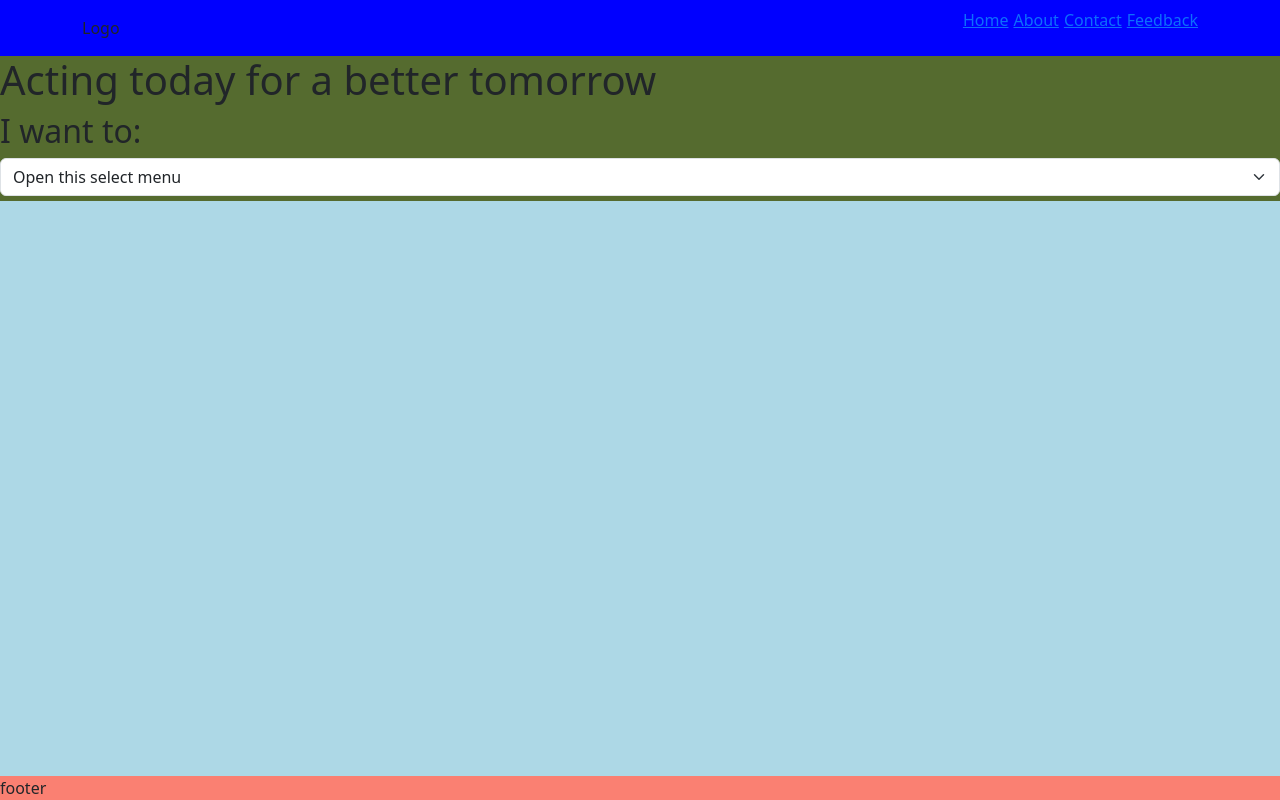
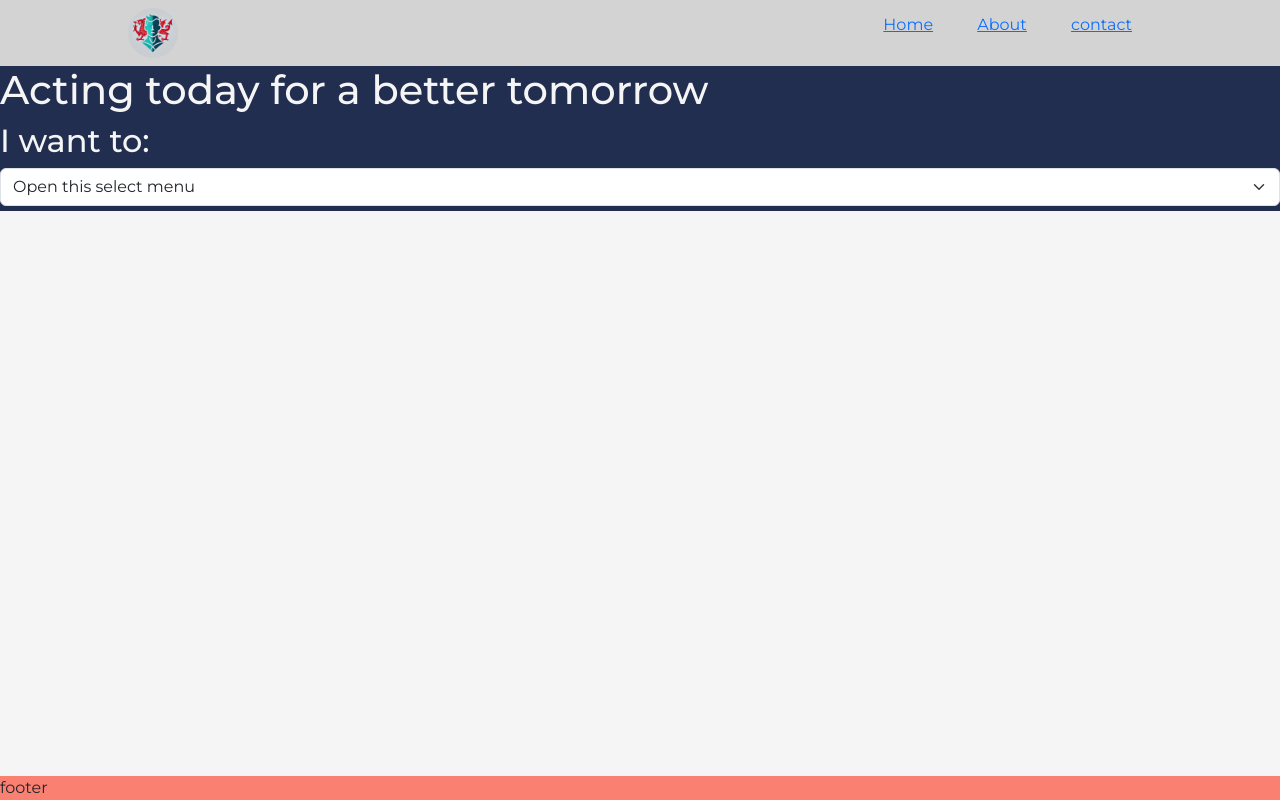
Before and after one commit to CoalTrain1618/practice-web, a plain HTML site: page index.html in a window 1280 px wide. Drawn offline with nearby package versions, Linux system fonts and the light colour scheme.

Commit message:
adjusted header and Nav to look cleaner. Added Logo to header and important Font

```diff
--- a/assets/css/style.css
+++ b/assets/css/style.css
@@ -1,8 +1,11 @@
+@import url('https://fonts.googleapis.com/css2?family=Montserrat:ital,wght@0,100..900;1,100..900&display=swap');
+
 /* Global */
 * {
     margin: 0;
     padding: 0;
     box-sizing: border-box;
+    font-family: "Montserrat", sans-serif;
 }
 
 /* body */
@@ -15,31 +18,41 @@ body {
 
 /* header */
 header {
-    background-color: blue;
-}
-
-.navbar {
+    background-color: lightgray;
     display: flex;
     justify-content: space-between;
     align-items: center;
+    padding: 8px 10%;
 }
 
-#menu {
-    display: flex;
-    list-style-type: none;
-    gap: 5px;
+.logo {
+    height: 50px;
+    width: 50px;
+    border-radius: 50px;
+    cursor: pointer;
 }
+
+.nav_links {
+    list-style: none;
+}
+
+.nav_links li {
+    display: inline-block;
+    padding: 0px 20px;
+}
+
 
 
 /* main */
 main {
-    background-color: lightblue;
+    background-color: whitesmoke;
     flex: 1 0 auto;
 }
 
 .hero-container {
-    background-color: darkolivegreen;
+    background-color: #222e50;
     padding-bottom: 5px;
+    color: whitesmoke;
 }
 
 
--- a/index.html
+++ b/index.html
@@ -13,21 +13,14 @@
 <body>
     <!-- header -->
    <header>
-        <div class="container">
-            <div class="navbar">
-                <div>
-                    <a>Logo</a>
-                </div>
-                <nav>
-                    <ul id="menu">
-                        <li><a href="">Home</a></li>
-                        <li><a href="">About</a></li>
-                        <li><a href="">Contact</a></li>
-                        <li><a href="">Feedback</a></li>
-                    </ul>
-                </nav>
-            </div>
-        </div>
+        <img class="logo" src="./assets/images/MenofWalesLogo.webp" alt="Men of Wales logo. Man standing infront of welsh dragon">
+        <nav>
+            <ul class="nav_links">
+                <li><a href="#">Home</a></li>
+                <li><a href="#">About</a></li>
+                <li><a href="#">contact</a></li>
+            </ul>
+        </nav>
    </header>
     <!-- main -->
     <main>
```
Also changed, not shown: assets/images/MenofWalesLogo.webp (added).
